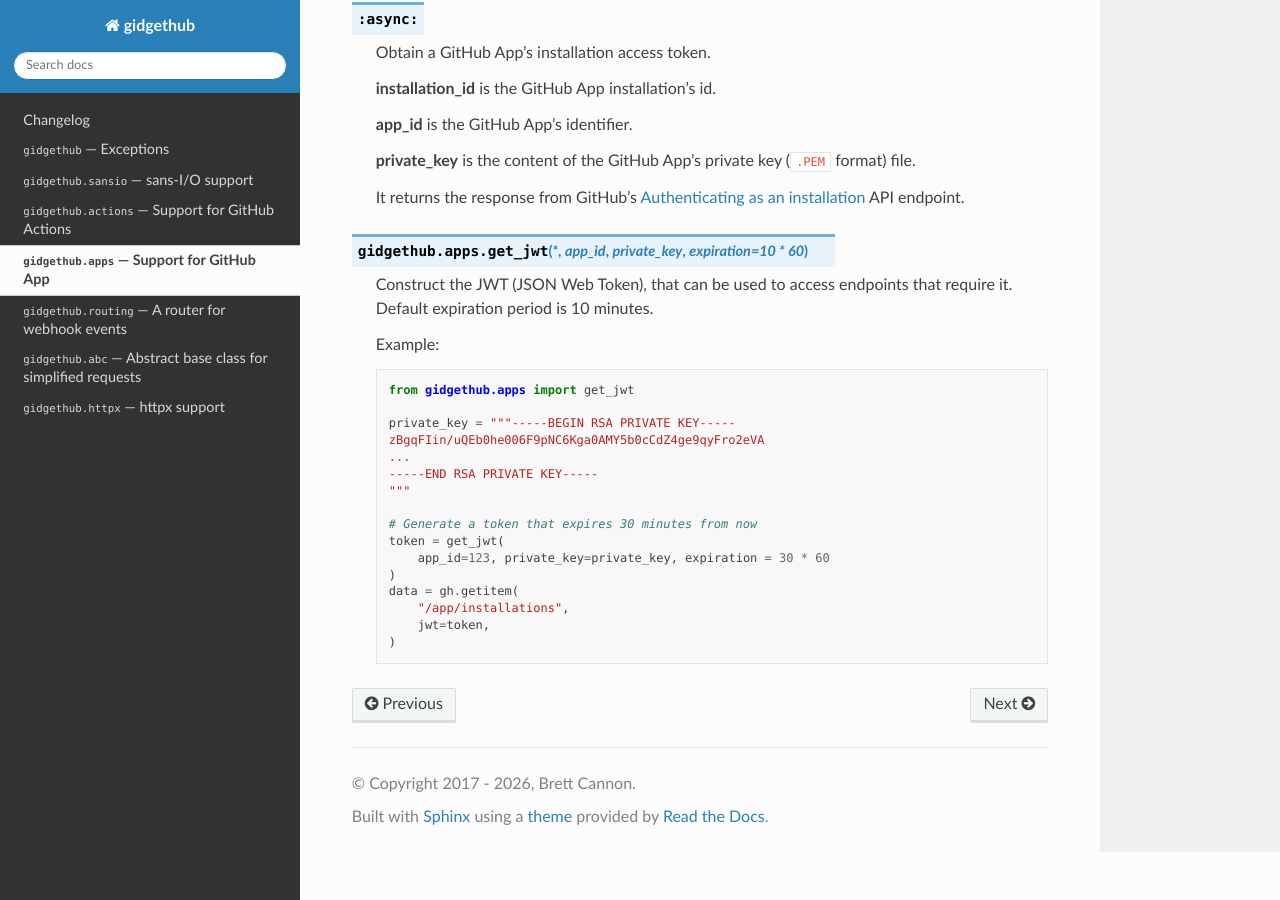
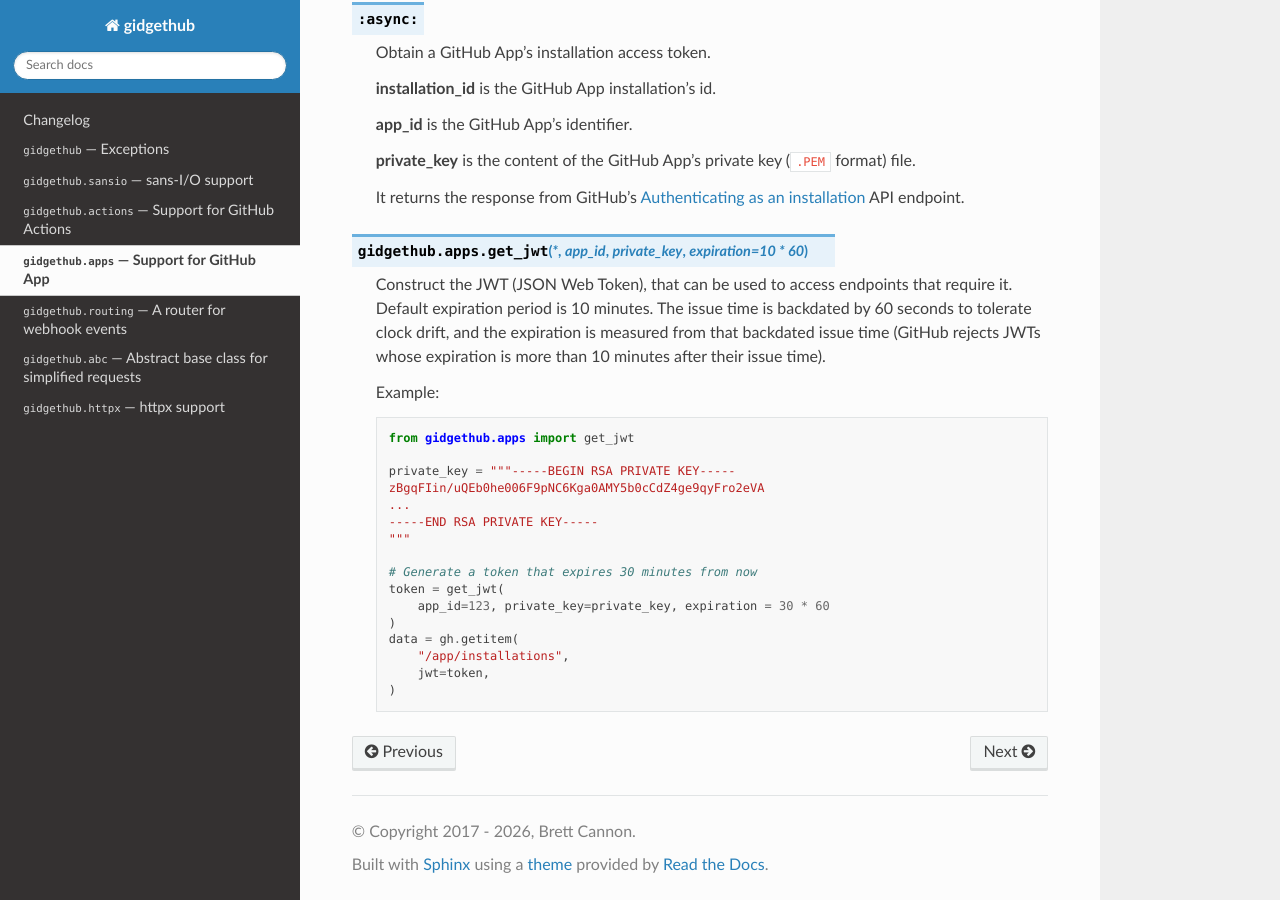
Before and after one commit to gidgethub/gidgethub, a Sphinx documentation site: the page built from docs/apps.rst, in a window 1280 px wide and 900 px high, scrolled down 697 px. Built offline with Sphinx 7.4.7 and the Read the Docs theme 3.1.0, drawn with Linux system fonts in a browser that asks for light colours; pages that are not in the unit, such as notebooks, are missing from menus.

Commit message:
Derive app JWT expiration from backdated issue time
Co-authored-by: brettcannon <54418+brettcannon@users.noreply.github.com>

```diff
--- a/docs/apps.rst
+++ b/docs/apps.rst
@@ -46,7 +46,10 @@ Example on how you would obtain the access token for authenticating as a GitHub
 .. function:: get_jwt(*, app_id, private_key, expiration = 10 * 60)
 
    Construct the JWT (JSON Web Token), that can be used to access endpoints
-   that require it. Default expiration period is 10 minutes.
+   that require it. Default expiration period is 10 minutes. The issue time
+   is backdated by 60 seconds to tolerate clock drift, and the expiration is
+   measured from that backdated issue time (GitHub rejects JWTs whose
+   expiration is more than 10 minutes after their issue time).
 
    Example::
 
--- a/docs/changelog.rst
+++ b/docs/changelog.rst
@@ -11,7 +11,9 @@ Unreleased
   Jonathan Sick's (@jonathansick) earlier implementation in
   `PR #201 <https://github.com/gidgethub/gidgethub/pull/201>`_
   (`Issue #199 <https://github.com/gidgethub/gidgethub/issues/199>`_). Generated
-  JWTs now backdate their issue time by 60 seconds to tolerate clock drift.
+  JWTs now backdate their issue time by 60 seconds to tolerate clock drift,
+  with their expiration measured from that backdated issue time so GitHub's
+  10 minute limit on the time between issue and expiration is respected.
 
 - Handle 422 responses whose ``errors`` entries are strings instead of objects,
   raising :exc:`gidgethub.ValidationError` instead of :exc:`TypeError`
```
Also changed, not shown: 4 other files.
